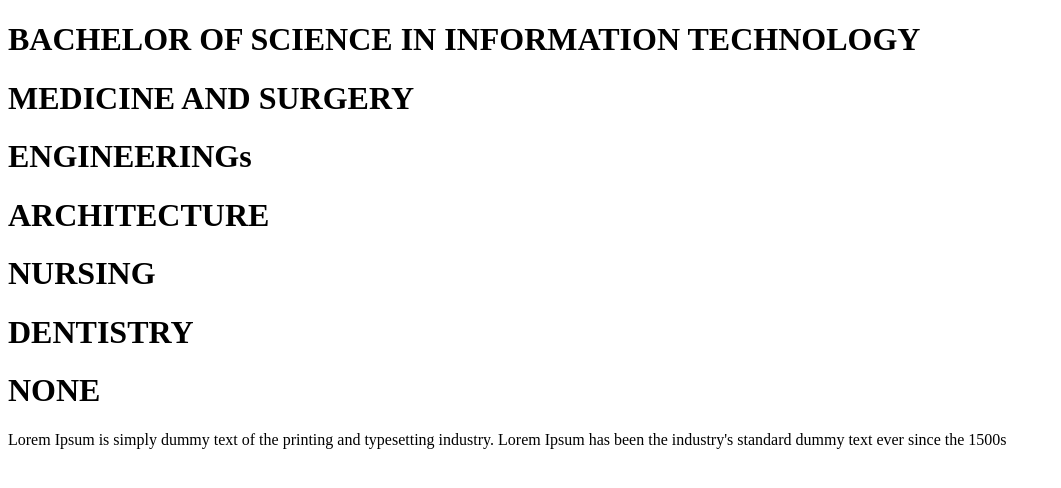
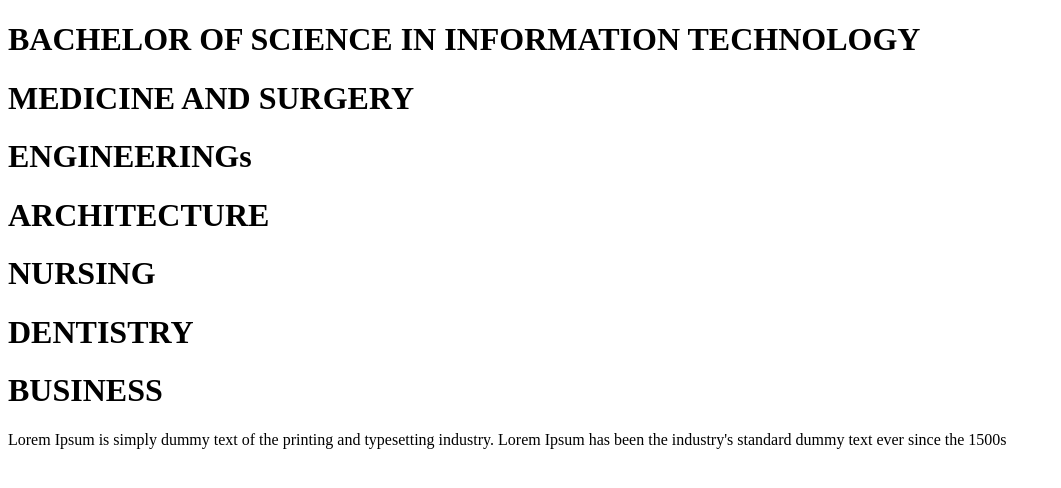
Before and after one commit to Musasizi/book_club, a React (Vite) app: page / in a window 1280 px wide. Shown: the top 488 px of the page, without its empty margins (0-1061 px from the left). Built offline with nearby package versions, Linux system fonts and the light colour scheme.

Commit message:
testing codespaces

```diff
--- a/src/App.jsx
+++ b/src/App.jsx
@@ -18,7 +18,7 @@ function App() {
 
             <Title text={"DENTISTRY"} />
 
-            <Title text = {"NONE"} />
+            <Title text = {"BUSINESS"} />
 
             <Content />
         </>
```
Also changed, not shown: 1 other file (tests, documents, lock files or other folders).
